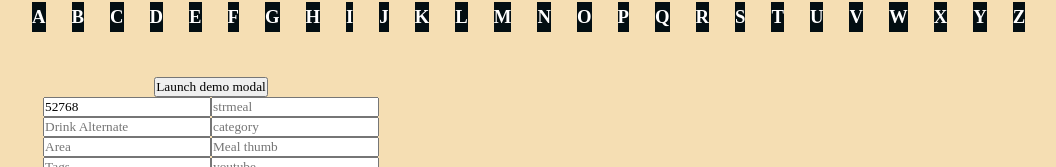
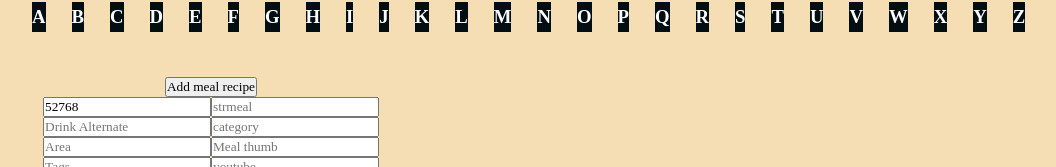
Before and after one commit to rebykimani/find-your-recipe, a React (Create React App) app: page / in a window 1280 px wide. Shown: the part 279-446 px from the top of the page, without its empty margins (141-1197 px from the left). Built offline with nearby package versions, Linux system fonts and the light colour scheme; no server answers; a web font is replaced by a local one.

Commit message:
small fix on add meal button

```diff
--- a/src/components/AddMealRecipe.js
+++ b/src/components/AddMealRecipe.js
@@ -4,7 +4,7 @@ function AddMealRecipe({ handleChange, handleSubmit, mealForm}) {
     return (
       <div className="ui segment add-recipe">
           <button type="button" class="btn btn-primary" data-bs-toggle="modal" data-bs-target="#exampleModal">
-            Launch demo modal
+            Add meal recipe
         </button>
         <div class="modal fade" id="exampleModal" tabindex="-1" aria-labelledby="exampleModalLabel" aria-hidden="true">
   <div class="modal-dialog">
```
